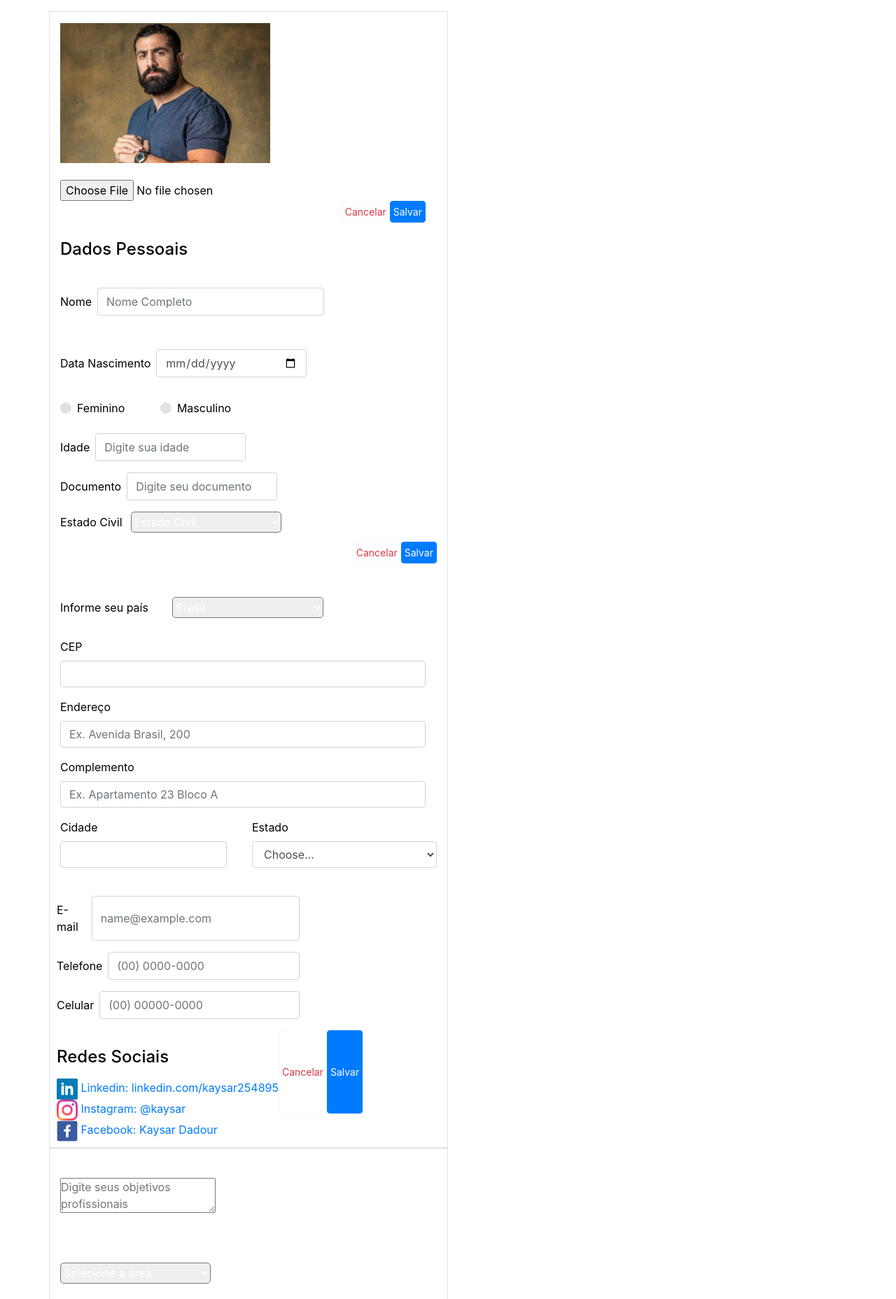
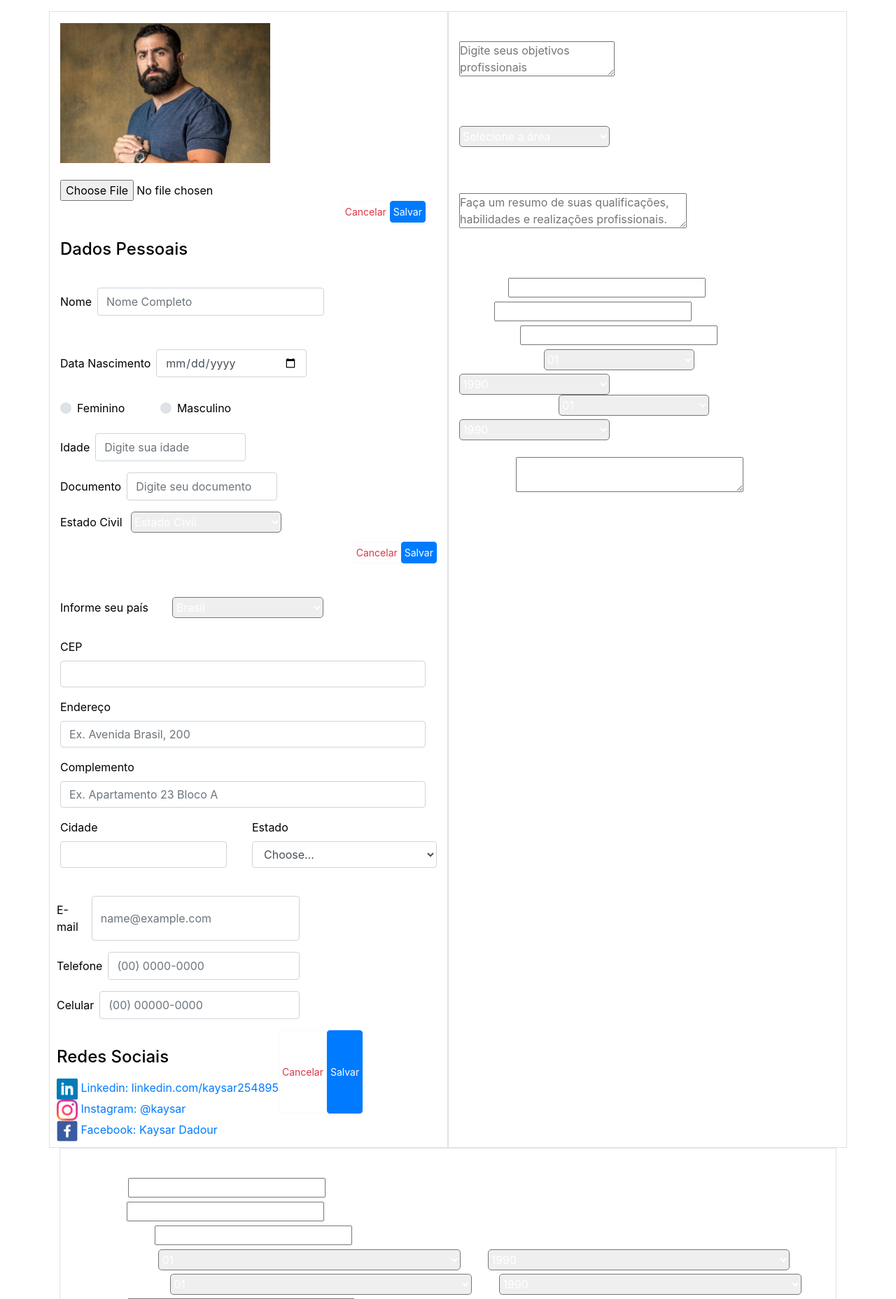
Before and after one commit to graciani23/projeto-integrador, a PHP site: page /curriculo.php in a window 1280 px wide. Shown: the part 100-1956 px from the top of the page at 70% size. Run offline with PHP 8.4, Linux system fonts and the light colour scheme; some libraries are stand-ins or nearby versions.

Commit message:
arrumando o row do curriculo.php

```diff
--- a/curriculo.php
+++ b/curriculo.php
@@ -183,12 +183,10 @@
                     <input class="salvar btn btn-primary p-1" type="submit" value="Salvar" onCLick="">
                 </form>
             </section>
-        </div>
  <!-- TÉRMINO DA 1° GRID -->
 
 
  <!-- INÍCIO DA 2° GRID md 6 -->
-        <div class="row">
             <section class="objetivo-profissional col-md-6 border">
 
                 <div class="objetivoProfissional">
@@ -249,7 +247,6 @@
                     </div>
                 </div>
             </section>
-        </div>
     </div>
 
 <!-- INÍCIO DA 3° GRID - md 12 -->
```
